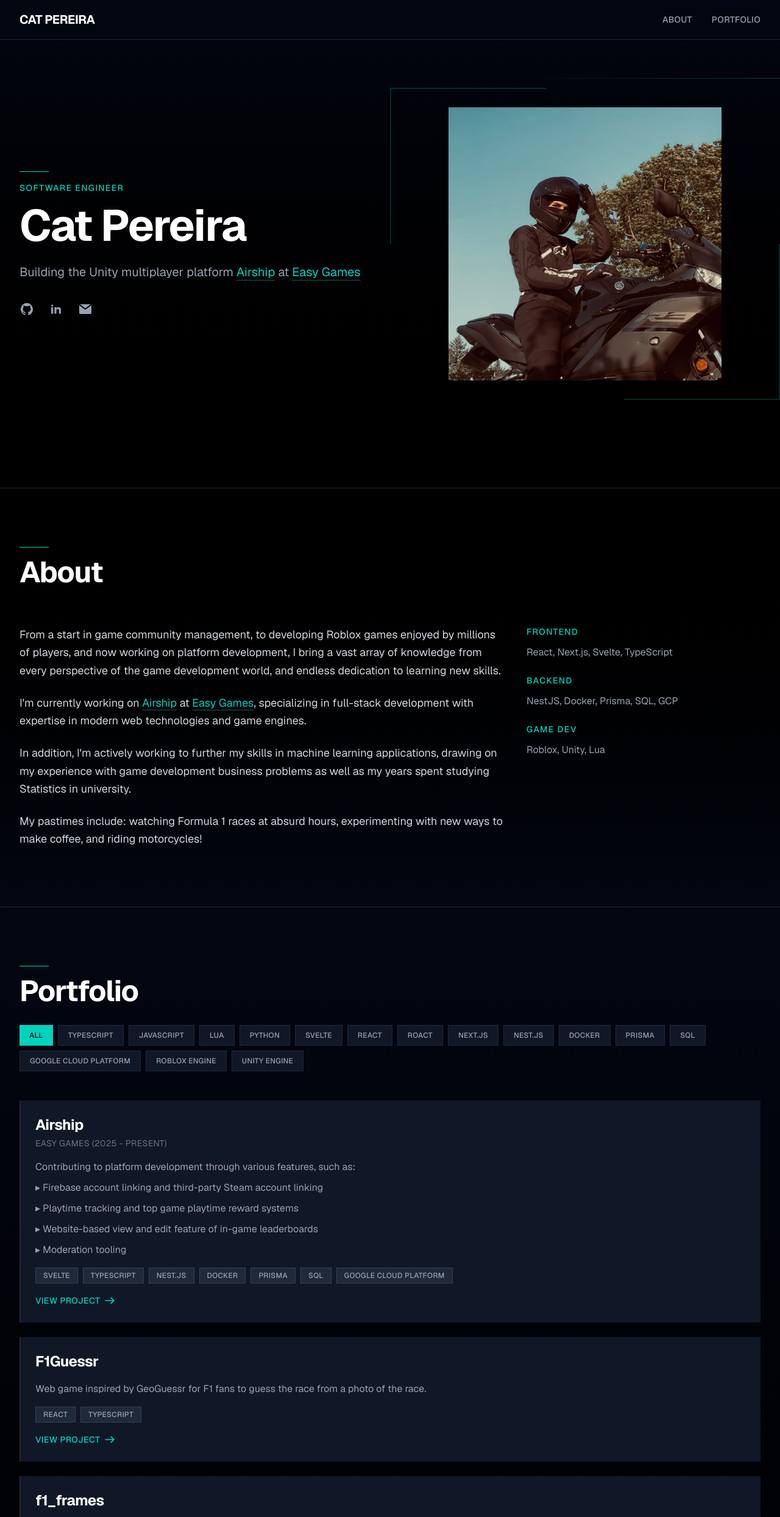
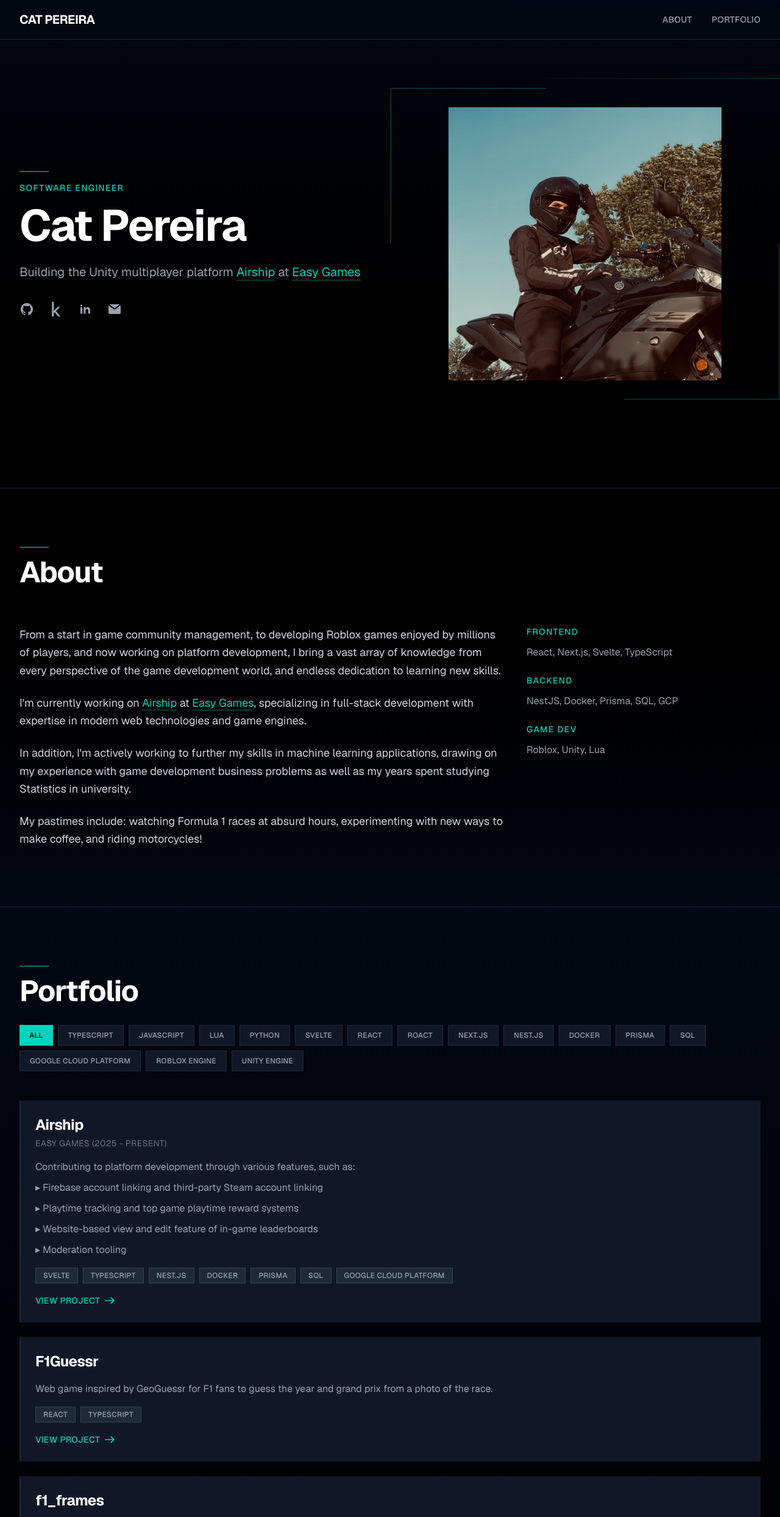
Before and after one commit to catherinepereira/personal-website, a Next.js app: page / in a window 1280 px wide. Shown: the top 2488 px of the page at 61% size. Built offline with nearby package versions, Linux system fonts and the light colour scheme.

Commit message:
add kaggle link and update f1guessr description

```diff
--- a/public/projects.ts
+++ b/public/projects.ts
@@ -62,7 +62,7 @@
   {
     title: "F1Guessr",
     description: [
-      "Web game inspired by GeoGuessr for F1 fans to guess the race from a photo of the race.",
+      "Web game inspired by GeoGuessr for F1 fans to guess the year and grand prix from a photo of the race.",
     ],
     link: "https://f1guessr.com",
     skillTags: [SkillTag.React, SkillTag.TypeScript],
--- a/src/app/page.tsx
+++ b/src/app/page.tsx
@@ -72,6 +72,16 @@
                       d="M12.006 2a9.847 9.847 0 0 0-6.484 2.44 10.32 10.32 0 0 0-3.393 6.17 10.48 10.48 0 0 0 1.317 6.955 10.045 10.045 0 0 0 5.4 4.418c.504.095.683-.223.683-.494 0-.245-.01-1.052-.014-1.908-2.78.62-3.366-1.21-3.366-1.21a2.711 2.711 0 0 0-1.11-1.5c-.907-.637.07-.621.07-.621.317.044.62.163.885.346.266.183.487.426.647.71.135.253.318.476.538.655a2.079 2.079 0 0 0 2.37.196c.045-.52.27-1.006.635-1.37-2.219-.259-4.554-1.138-4.554-5.07a4.022 4.022 0 0 1 1.031-2.75 3.77 3.77 0 0 1 .096-2.713s.839-.275 2.749 1.05a9.26 9.26 0 0 1 5.004 0c1.906-1.325 2.74-1.05 2.74-1.05.37.858.406 1.828.101 2.713a4.017 4.017 0 0 1 1.029 2.75c0 3.939-2.339 4.805-4.564 5.058a2.471 2.471 0 0 1 .679 1.897c0 1.372-.012 2.477-.012 2.814 0 .272.18.592.687.492a10.05 10.05 0 0 0 5.388-4.421 10.473 10.473 0 0 0 1.313-6.948 10.32 10.32 0 0 0-3.39-6.165A9.847 9.847 0 0 0 12.007 2Z"
                       clipRule="evenodd"
                     />
+                  </svg>
+                </a>
+                <a
+                  href="https://kaggle.com/catherinepereira"
+                  target="_blank"
+                  rel="noopener noreferrer"
+                  className="text-gray-400 hover:text-mercedesTeal transition-colors"
+                >
+                  <svg className="w-6 h-6 fill-current" viewBox="0 0 24 24">
+                    <path d="M18.825 23.859c-.022.092-.117.141-.281.141h-3.139c-.187 0-.351-.082-.492-.248l-5.178-6.589-1.448 1.374v5.111c0 .235-.117.352-.351.352H5.505c-.236 0-.354-.117-.354-.352V.353c0-.233.118-.353.354-.353h2.431c.234 0 .351.12.351.353v14.343l6.203-6.272c.165-.165.33-.246.495-.246h3.239c.144 0 .236.06.285.18.046.149.034.255-.036.315l-6.555 6.344 6.836 8.507c.095.104.117.208.07.358" />
                   </svg>
                 </a>
                 <a
```
